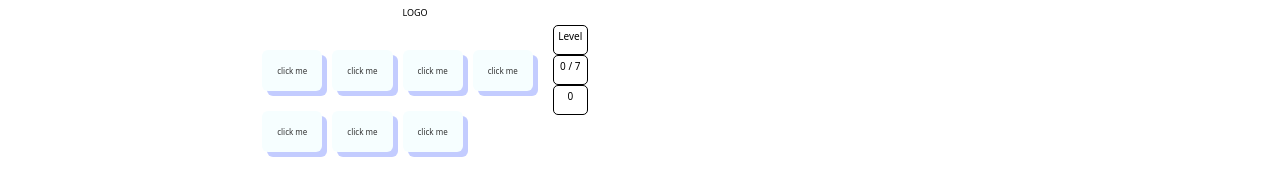
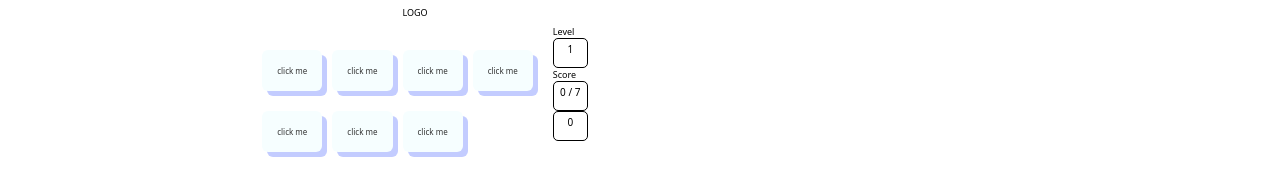
Before and after one commit to abieber1408/capstone-project, a Next.js app: page / in a window 1280 px wide. Shown: the top 191 px of the page. Built offline with nearby package versions, Linux system fonts and the light colour scheme.

Commit message:
Add star image,change Level Score String

```diff
--- a/components/QuestionButtons/index.js
+++ b/components/QuestionButtons/index.js
@@ -10,7 +10,6 @@ export function ButtonGrid() {
 
   const [openId, setOpenId] = useState(null);
   const [answered, setAnswered] = useState([]);
-
   const questionIds = [...Array(7)].map((_, index)=> index);
 
   const handleButtonClick = (id) => {
@@ -41,16 +40,20 @@ export function ButtonGrid() {
   if (openId !== null) {
     return <Quiz data={subjects[openId]} id={openId} onAnswered={onAnswered} onNext={onNext}></Quiz>;
   }
+
   let newScore = score();
-  let star = 2;
-  const newStarScore = star * newScore;
+  let stars = 2;
+  const newStarScore = stars * newScore;
+  //const level = openId !== null ? subjects[openId].level : "";
 
   return (
     <>
       <ResultContainer>
-      <div>Level</div>
-      <div>{score()} / {questionIds.length}</div>
-      <div>{newStarScore}</div>
+        Level
+        <div>1 </div>
+        Score
+        <div>{score()} / {questionIds.length}</div>
+      <div>{newStarScore} </div>
       </ResultContainer>
 
       <StyledButtonGrid>
@@ -85,7 +88,6 @@ const StyledButtonGrid = styled.div`
     text-decoration: none;
     transition: all 0.40s ease-in-out;
 
-
     &:hover {
       background-color: #35268c;
       color: #efedfa;
--- a/styles.js
+++ b/styles.js
@@ -8,6 +8,7 @@ export default createGlobalStyle`
     font-weight:300;
   }
   body {
+    font-size: 9px;
     margin: 0;
     font-family: system-ui;
     font-weight:
```
Also changed, not shown: public/Images/star.png (added).
